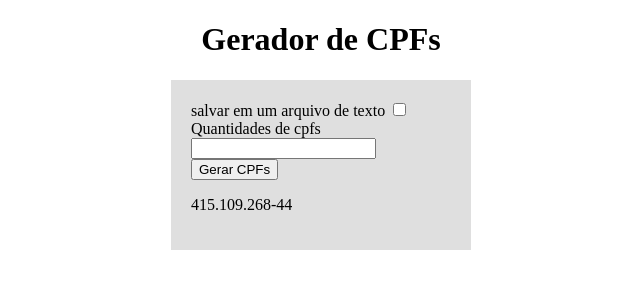
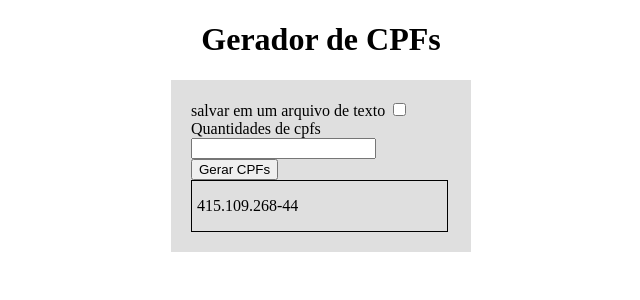
Before and after one commit to marcelo-py/MeusProjetosPython, a Django app: page / in a window 1280 px wide. Shown: the top 300 px of the page, without its empty margins (319-959 px from the left). Run offline with Django 3.2, Linux system fonts and the light colour scheme.

Commit message:
pra não dizer que não há detalhes

```diff
--- a/site_gerador_cpf/cpf_gerador/templates/index.html
+++ b/site_gerador_cpf/cpf_gerador/templates/index.html
@@ -16,7 +16,7 @@
             </div>
             <button type="submit">Gerar CPFs</button>
         </form>
-        <div class="container" style="max-height: 500px; overflow-y: auto; width: 250px;">
+        <div class="container" style="max-height: 400px; overflow-y: auto; width: 250px; border: 1px solid black; padding-left: 5px;">
             {%for gerado in gerados%}
                 <p class="cpf_gerado">{{gerado}}</p>
             {%endfor%}
```
